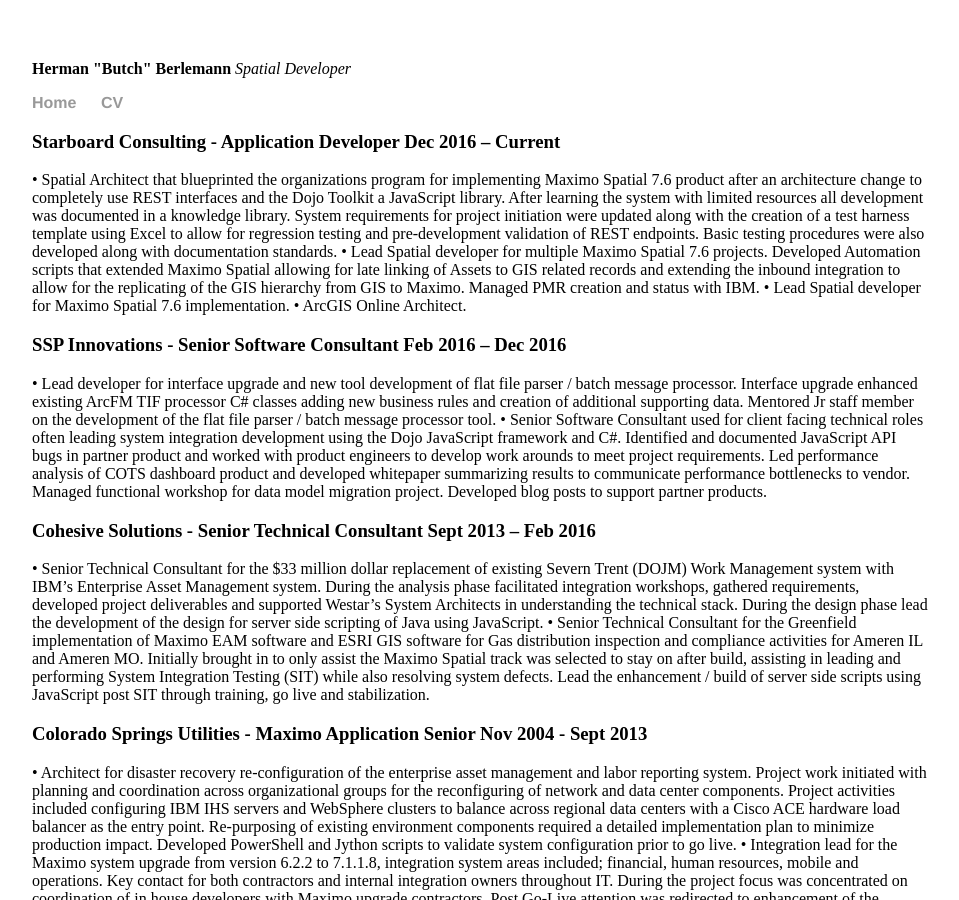
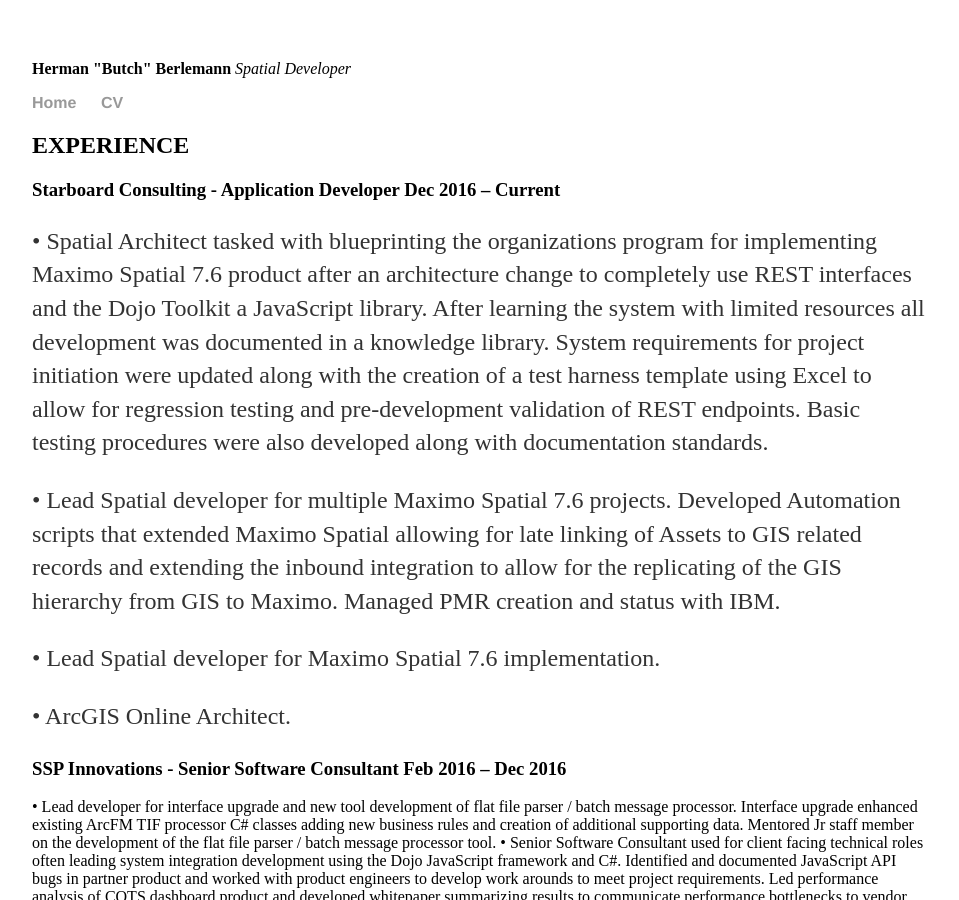
Before and after one commit to butchberlemann/butchberlemann.github.io, a Jekyll site: the page built from cv/cv.html, in a window 1280 px wide and 900 px high. Shown: the whole window, without its empty margins (160-1119 px from the left). Built offline with Jekyll 4.4.1, drawn with Linux system fonts in a browser that asks for light colours.

Commit message:
Update cv.html

```diff
--- a/cv/cv.html
+++ b/cv/cv.html
@@ -4,11 +4,14 @@
 ---
 <div class="blurb">
 
+<h2>EXPERIENCE</h2>
+
 <h3>Starboard Consulting - Application Developer                                                                         Dec 2016 – Current </h3>
-•	Spatial Architect that blueprinted the organizations program for implementing Maximo Spatial 7.6 product after an architecture change to completely use REST interfaces and the Dojo Toolkit a JavaScript library. After learning the system with limited resources all development was documented in a knowledge library. System requirements for project initiation were updated along with the creation of a test harness template using Excel to allow for regression testing and pre-development validation of REST endpoints. Basic testing procedures were also developed along with documentation standards.
-•	Lead Spatial developer for multiple Maximo Spatial 7.6 projects. Developed Automation scripts that extended Maximo Spatial allowing for late linking of Assets to GIS related records and extending the inbound integration to allow for the replicating of the GIS hierarchy from GIS to Maximo. Managed PMR creation and status with IBM.
-•	Lead Spatial developer for Maximo Spatial 7.6 implementation.
-•	ArcGIS Online Architect.
+
+<p>•	Spatial Architect tasked with blueprinting the organizations program for implementing Maximo Spatial 7.6 product after an architecture change to completely use REST interfaces and the Dojo Toolkit a JavaScript library. After learning the system with limited resources all development was documented in a knowledge library. System requirements for project initiation were updated along with the creation of a test harness template using Excel to allow for regression testing and pre-development validation of REST endpoints. Basic testing procedures were also developed along with documentation standards. </p>
+<p>•	Lead Spatial developer for multiple Maximo Spatial 7.6 projects. Developed Automation scripts that extended Maximo Spatial allowing for late linking of Assets to GIS related records and extending the inbound integration to allow for the replicating of the GIS hierarchy from GIS to Maximo. Managed PMR creation and status with IBM. </p>
+<p>•	Lead Spatial developer for Maximo Spatial 7.6 implementation. </p>
+<p>•	ArcGIS Online Architect.</p>
 
 <h3>SSP Innovations - Senior Software Consultant					Feb 2016 – Dec 2016 </h3>
 •	Lead developer for interface upgrade and new tool development of flat file parser / batch message processor.  Interface upgrade enhanced existing ArcFM TIF processor C# classes adding new business rules and creation of additional supporting data. Mentored Jr staff member on the development of the flat file parser / batch message processor tool.
```
